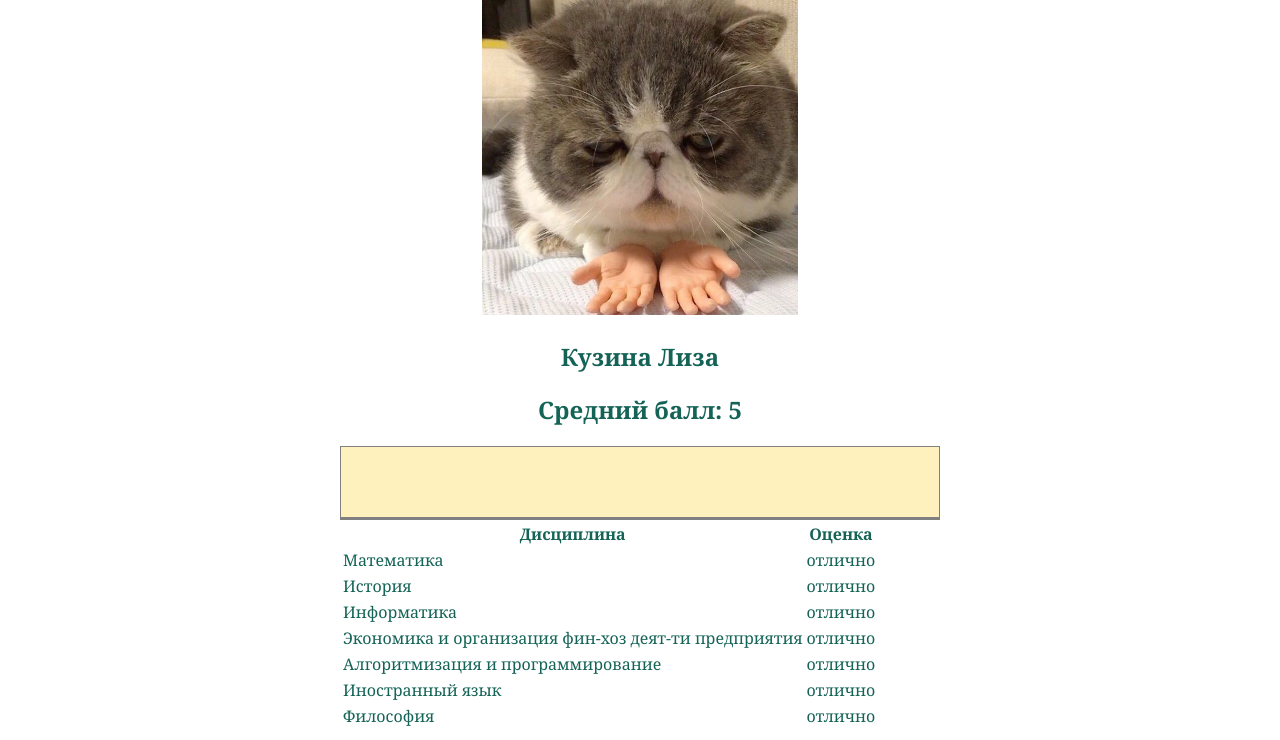
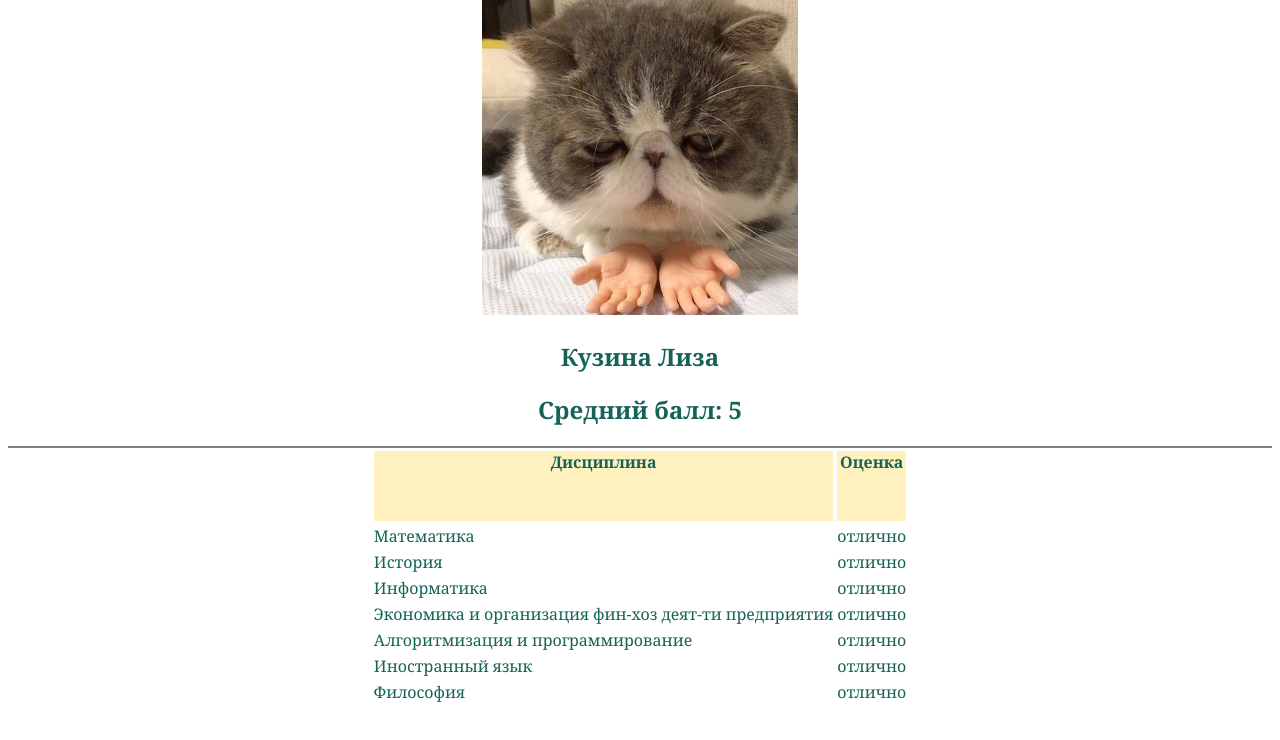
Before and after one commit to koro4ekoroleva/my_site, a Flask app: page /me/ in a window 1280 px wide. Shown: the part 148-888 px from the top of the page. After the commit the page ends 850 px from the top, so only its background shows below. Run offline with Flask 2, Linux system fonts and the light colour scheme.

Commit message:
исправляю табличку

```diff
--- a/static/css/styles.css
+++ b/static/css/styles.css
@@ -83,7 +83,8 @@
     margin: 10px auto;
     }
     .th  {
-    border: 1px solid grey;
+    border-collapse: collapse;
+    border: 1px #146356;
     height :  70px ;
     background-color : #FFF1BD;
     }
--- a/templates/me.html
+++ b/templates/me.html
@@ -18,14 +18,13 @@
 <img src="{{url_for('static', filename='img/me.jpg')}}" width="25%" />
 <h2>Кузина Лиза</h2>
 <h2>Средний балл: 5</h2></center>
-<div class="table">
+    <center>
     <table>
-        <div class="th">
+        <div class="table">
         <tr>
-                <th>Дисциплина</th>
-                <th>Оценка</th>
+                <th><div class="th">Дисциплина</div></th>
+                <th><div class="th">Оценка</div></th>
         </tr>
-        </div>
         <div class="td">
         <tr>
                 <td>Математика</td>
@@ -54,6 +53,8 @@
                 <td>отлично</td>
             </tr>
         </div>
+        </div>
     </table>
-</div>
+    </center>
+
 {% endblock %}
```
